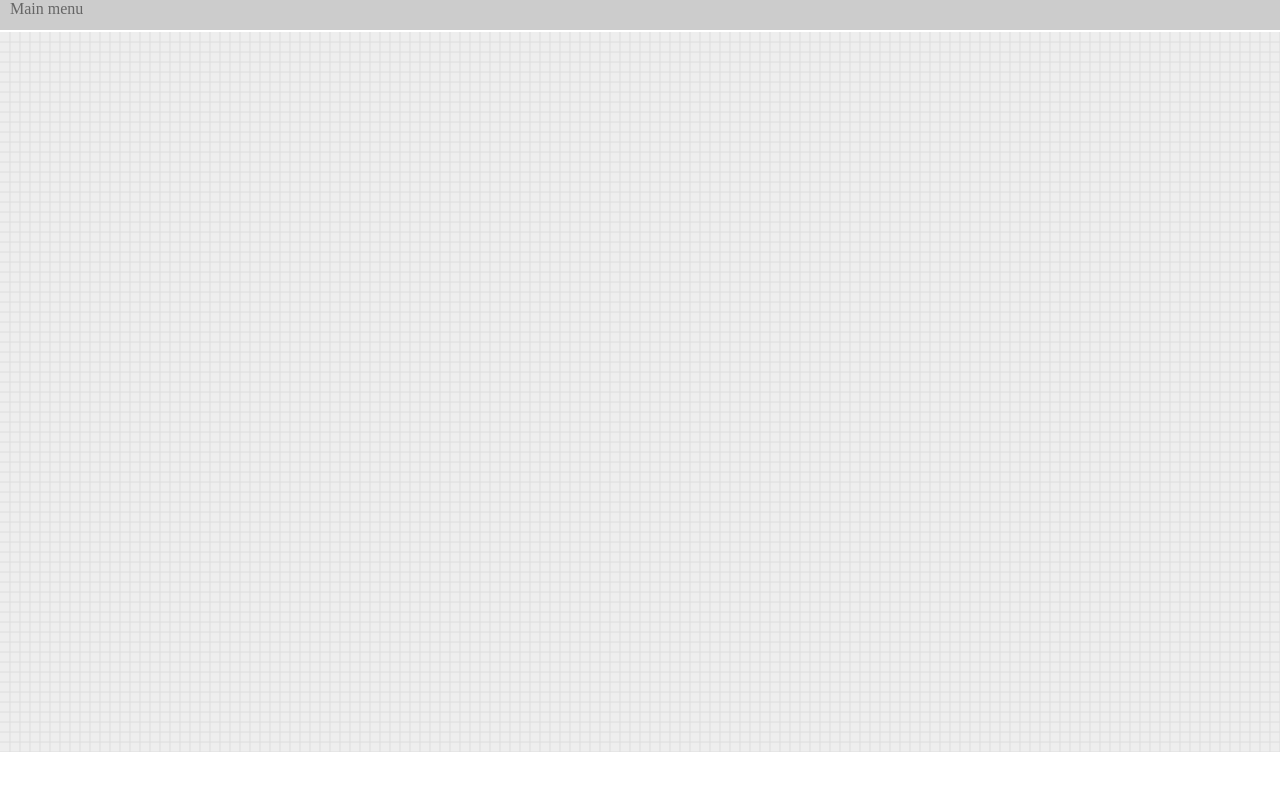
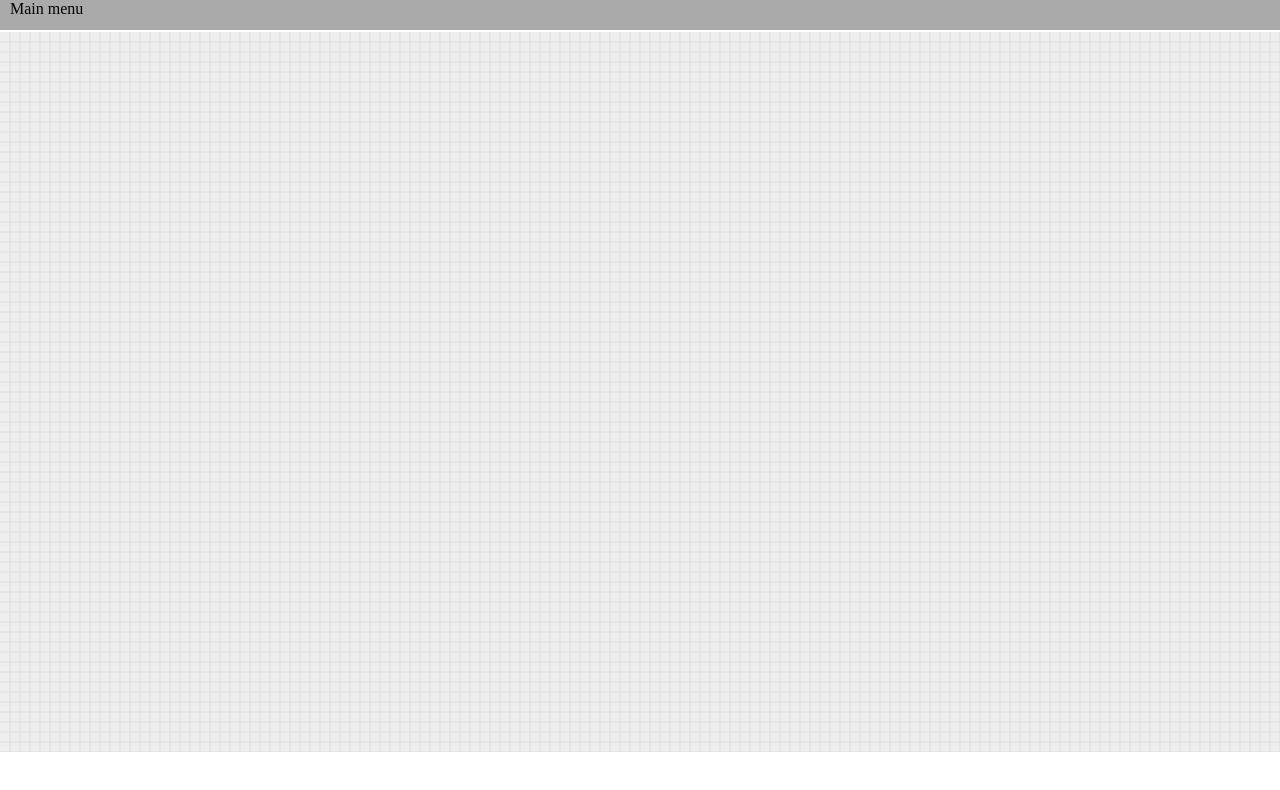
Before and after one commit to nmilinkovic/madby, a plain HTML site: page main.html in a window 1280 px wide. Drawn offline with Linux system fonts and the light colour scheme.

Commit message:
Modified css

```diff
--- a/css/default.css
+++ b/css/default.css
@@ -4,6 +4,8 @@ html {
 	background: #FFF;
 	margin-left: -8px;
 	padding:0;
+
+	overflow: hidden;
 }
 
 body {
@@ -21,9 +23,9 @@ div#mainMenu{
 	height: 30px;
 
 	background-color: #AAA;
-	opacity: 0.6;
 
 	text-indent: 10px;
+	z-index: 2;
 }
 
 div#canvas{
@@ -31,6 +33,7 @@ div#canvas{
 	height: 100%;
 	background-color: #EEE;
 	margin-top: 32px;
+	z-index: 1;
 }
 
 .buttonDelete{
```
